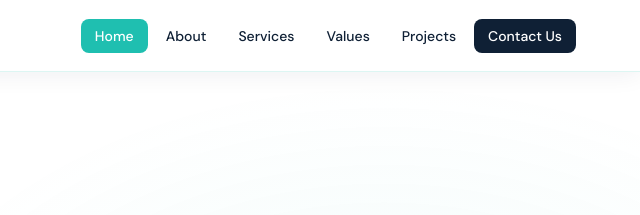
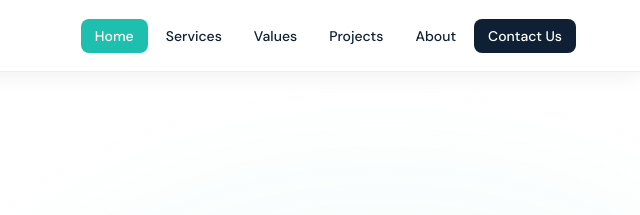
Before and after one commit to zcmoyana-pixel/simple-website, a plain HTML site: page index.html in a window 1280 px wide. Shown: the top 215 px of the page, 640-1280 px from the left. Drawn offline with Linux system fonts and the light colour scheme.

```diff
--- a/index.html
+++ b/index.html
@@ -430,10 +430,10 @@
   </div>
   <ul class="nav-links">
     <li><a onclick="showPage('home')" id="nav-home" class="active">Home</a></li>
-    <li><a onclick="showPage('about-dir')" id="nav-about-dir">About</a></li>
     <li><a onclick="showPage('home','services')" id="nav-services">Services</a></li>
     <li><a onclick="showPage('home','values')" id="nav-values">Values</a></li>
     <li><a onclick="showPage('projects')" id="nav-projects">Projects</a></li>
+    <li><a onclick="showPage('about-dir')" id="nav-about-dir">About</a></li>
     <li><a onclick="showPage('home','contact')" class="nav-cta" id="nav-contact">Contact Us</a></li>
   </ul>
 
@@ -870,17 +870,6 @@
 </div>
 
 <script>
-  function showPage(page) {
-    document.querySelectorAll('.page').forEach(p => p.classList.remove('active'));
-    document.querySelectorAll('.nav-links a').forEach(a => a.classList.remove('active'));
-    const map = { 'home': ['home-page','nav-home'], 'about-dir': ['about-page','nav-about-dir'], 'projects': ['projects-page','nav-projects'] };
-    if (map[page]) {
-      document.getElementById(map[page][0]).classList.add('active');
-      document.getElementById(map[page][1]).classList.add('active');
-      window.scrollTo({ top: 0, behavior: 'smooth' });
-    }
-  }
-
 // ── PAGE ROUTING ────────────────────────────────────────────────────────────
 const PAGE_MAP = {
   'home':     { pageId: 'home-page',     navId: 'nav-home' },
@@ -888,7 +877,7 @@
   'projects': { pageId: 'projects-page', navId: 'nav-projects' }
 };
 
-function showPageAdvanced(page, sectionId) {
+function showPage(page, sectionId) {
   // Hide all pages
   document.querySelectorAll('.page').forEach(p => p.classList.remove('active'));
   // Remove all nav active states
```
